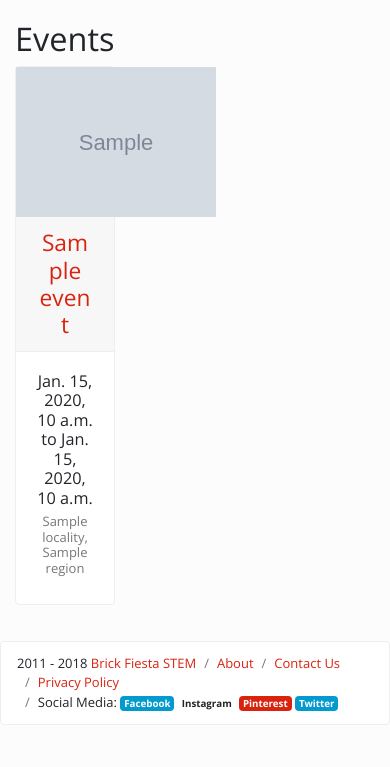
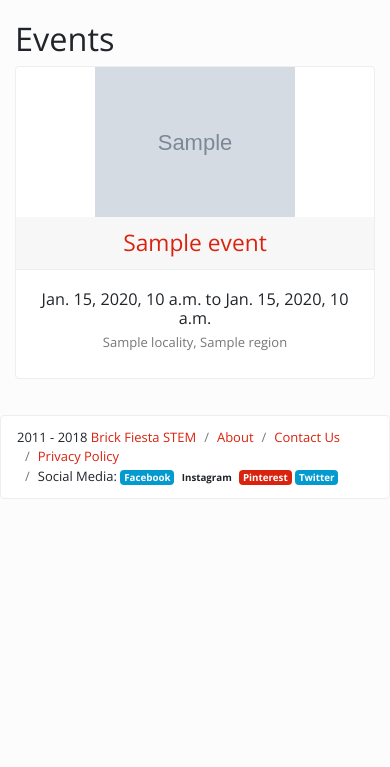
Before and after one commit to brickfiestastem/brickfiesta, a Django app: template event/templates/event/event_archive.html in a window 390 px wide. Shown: the part 77-844 px from the top of the page. Run offline with Django 3.2, Linux system fonts and the light colour scheme; the template is opened without the code that fills it: most values are stand-ins (such as "Sample title", 1, 10 or a date in 2020); grey boxes marked "Sample" are stand-in pictures; some libraries are stand-ins or nearby versions.

Commit message:
* Fix column for mobile.

```diff
--- a/event/templates/event/event_archive.html
+++ b/event/templates/event/event_archive.html
@@ -3,7 +3,7 @@
 <h1>Events</h1>
 <div class="row">
     {% for event in latest %}
-    <div class="col-4">
+    <div class="col-sm-4">
         {% include 'event/event_card.html' %}
     </div>
     {% empty %} {% endfor %}
```
